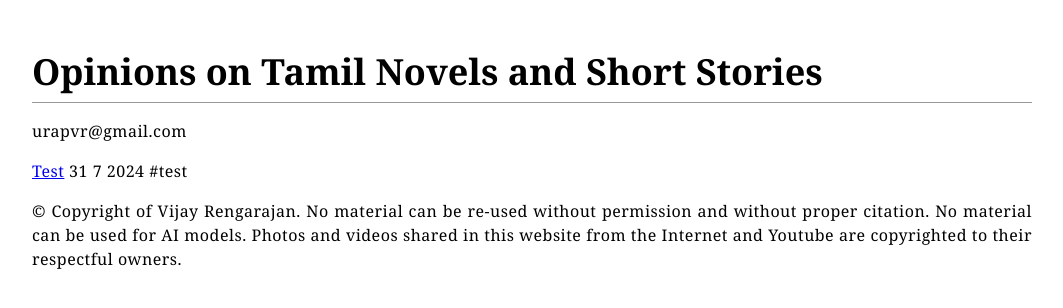
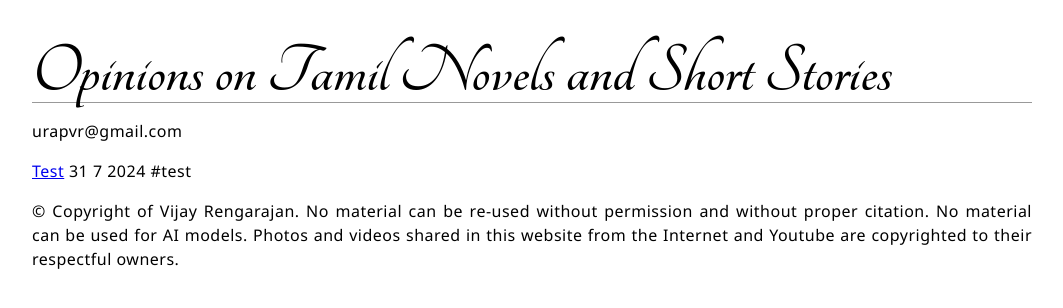
Before and after one commit to apvijay/ink, a Jekyll site: the page built from index.md, in a window 1280 px wide. Shown: the top 308 px of the page, without its empty margins (108-1171 px from the left). Built offline with Jekyll 4.4.1, drawn with Linux system fonts in a browser that asks for light colours; Markdown is read by kramdown in place of the engine named in the settings.

Commit message:
tangerine and noto sans

```diff
--- a/css/style.css
+++ b/css/style.css
@@ -5,23 +5,11 @@
     font-style: normal;
 }
 
-h1
-.tangerine-bold {
+h1, .tangerine-bold {
     font-family: "Tangerine", cursive;
     font-weight: 700;
     font-style: normal;
 }
-
-
-/* h1 {
-  font-family: "Noto Sans", serif;
-  font-optical-sizing: auto;
-  font-weight: 800;
-  font-style: normal;
-  font-size: 36px;
-  font-variation-settings:
-    "wdth" 100;
-} */
 
 h1 {
     margin: 0 0 10px 0;
@@ -30,11 +18,11 @@ h1 {
     border-bottom: 1px solid #999;
     line-height: 40px;
     color: #000000;
-    font-size: 36px;
+    font-size: 72px;
 }
 
-body {
-    font-family: "Noto Serif", serif;
+body, noto-sans-body {
+    font-family: "Noto Sans", sans-serif;
     font-optical-sizing: auto;
     font-weight: 400;
     font-style: normal;
```
